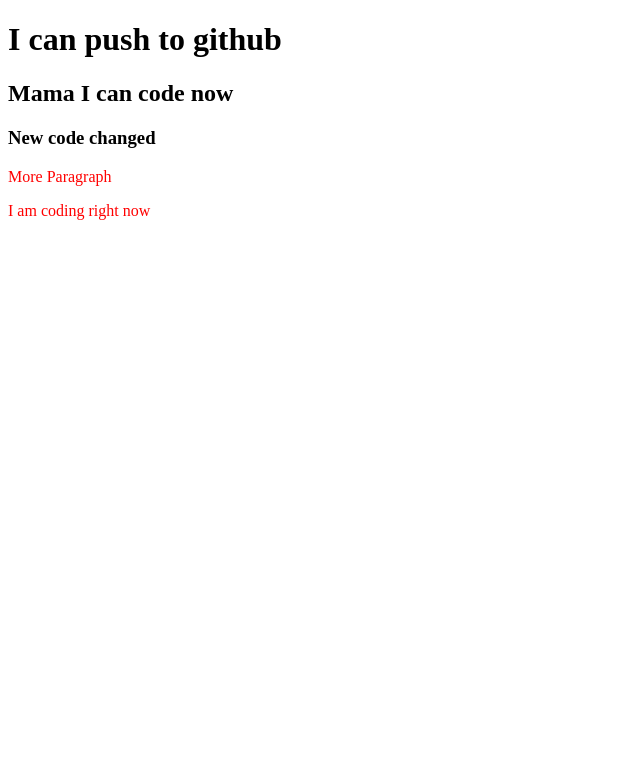
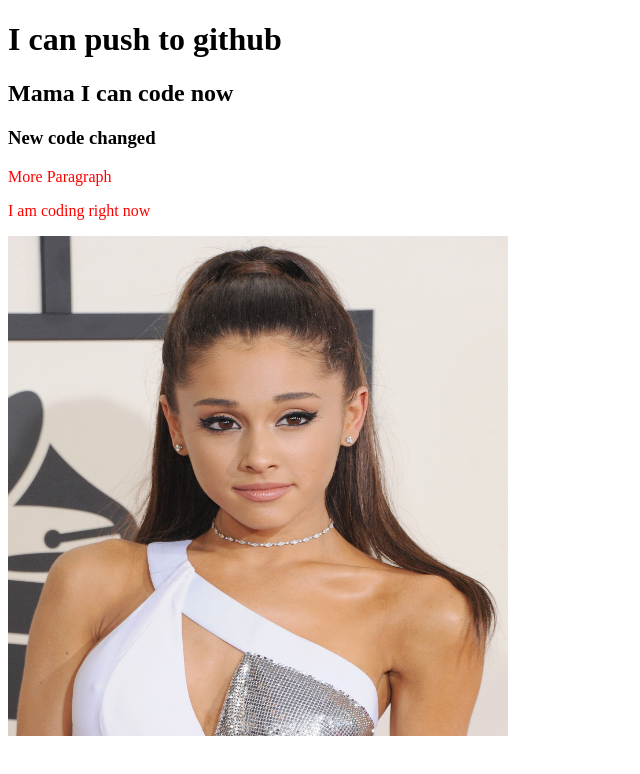
Before and after one commit to rahaatul/my-second-repo, a plain HTML site: page index.html in a window 1280 px wide. Shown: the whole page, without its empty margins (0-640 px from the left). Drawn offline with Linux system fonts and the light colour scheme.

Commit message:
picture add

```diff
--- a/index.html
+++ b/index.html
@@ -13,5 +13,7 @@
     <h3>New code changed</h3>
     <p>More Paragraph</p>
     <p>I am coding right now</p>
+    <img src="ariana.jpg" alt="">
+
 </body>
 </html>
--- a/style.css
+++ b/style.css
@@ -1,3 +1,8 @@
 p{
    color: red;
 }
+img {
+    background-size: contain;
+    height: 500px;
+    width: 500px;
+}
```
Also changed, not shown: ariana.jpg (added), 1 other file.
